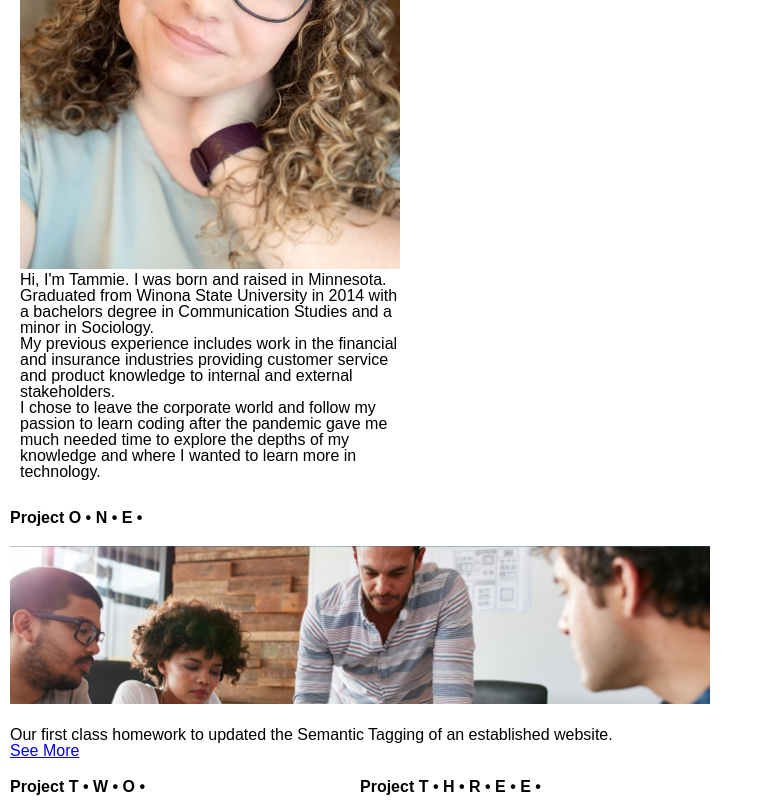
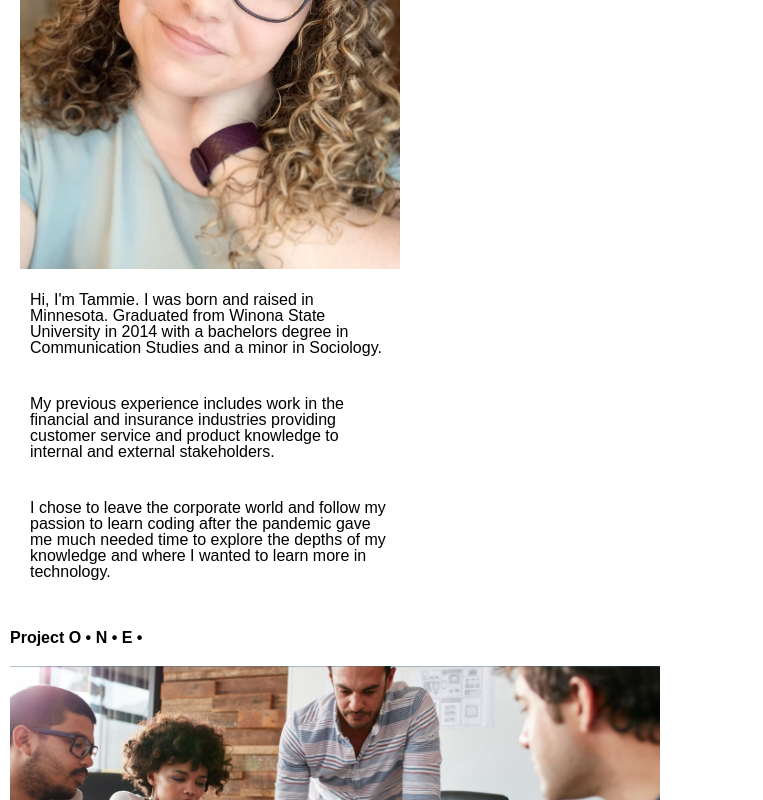
Before and after one commit to tcrear/updated-professional-portfolio, a plain HTML site: page index.html in a window 1280 px wide. Shown: the part 1254-2054 px from the top of the page, without its empty margins (0-763 px from the left). Drawn offline with Linux system fonts and the light colour scheme.

Commit message:
Updating images to include screenshot of site.

```diff
--- a/assets/css/style.css
+++ b/assets/css/style.css
@@ -28,7 +28,7 @@ header {
 
 .project-image-large {
     display: inline-flexbox;
-    width: 700px;
+    width: 650px;
     margin-top: 20px;
     margin-bottom: 20px;
 }
@@ -109,6 +109,13 @@ aside img {
     padding-block: border;
 }
 
+aside p {
+    padding-left: 10px;
+    padding-top: 20px;
+    padding-bottom: 20px;
+    padding-right: 10px;
+}
+
 section {
     width: 700px;
     display: flex;
--- a/index.html
+++ b/index.html
@@ -18,7 +18,7 @@
                 <a href="#about-me">About Me</a>
             </li>
             <li>
-                <a href="#work">Portfolio Work</a>
+                <a href="#main">Portfolio</a>
             </li>
             <li>
                 <a href="#contact-me">Contact Me</a>
@@ -39,16 +39,18 @@
                 <p>
                     Hi, I'm Tammie. I was born and raised in Minnesota. Graduated from Winona State University in 2014 with a bachelors degree in Communication Studies and a minor in Sociology.
                 </p>
+
                 <p>
                     My previous experience includes work in the financial and insurance industries providing customer service and product knowledge to internal and external stakeholders.
                 </p>
+
                 <p>
                     I chose to leave the corporate world and follow my passion to learn coding after the pandemic gave me much needed time to explore the depths of my knowledge and where I wanted to learn more in technology.
                 </p>
             </aside>
 
             <section>
-                <article id="main" class="work">
+                <article id="main" class="portfolio">
                     <h2>Project O &#149; N &#149; E &#149; </h2>
                     <img src="./assets/images/site-screenshot.jpg" alt="image of office website" class="project-image-large">
                     <p>Our first class homework to updated the Semantic Tagging of an established website.</p>
```
Also changed, not shown: assets/images/profile-site-screenshot.JPG (added).
